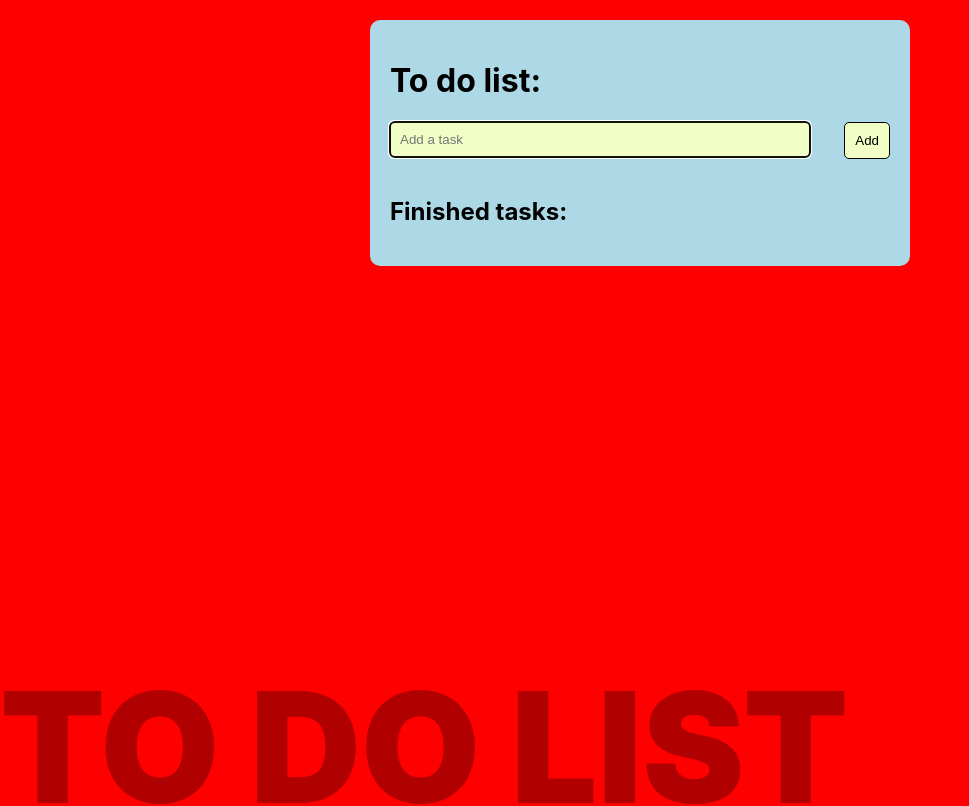
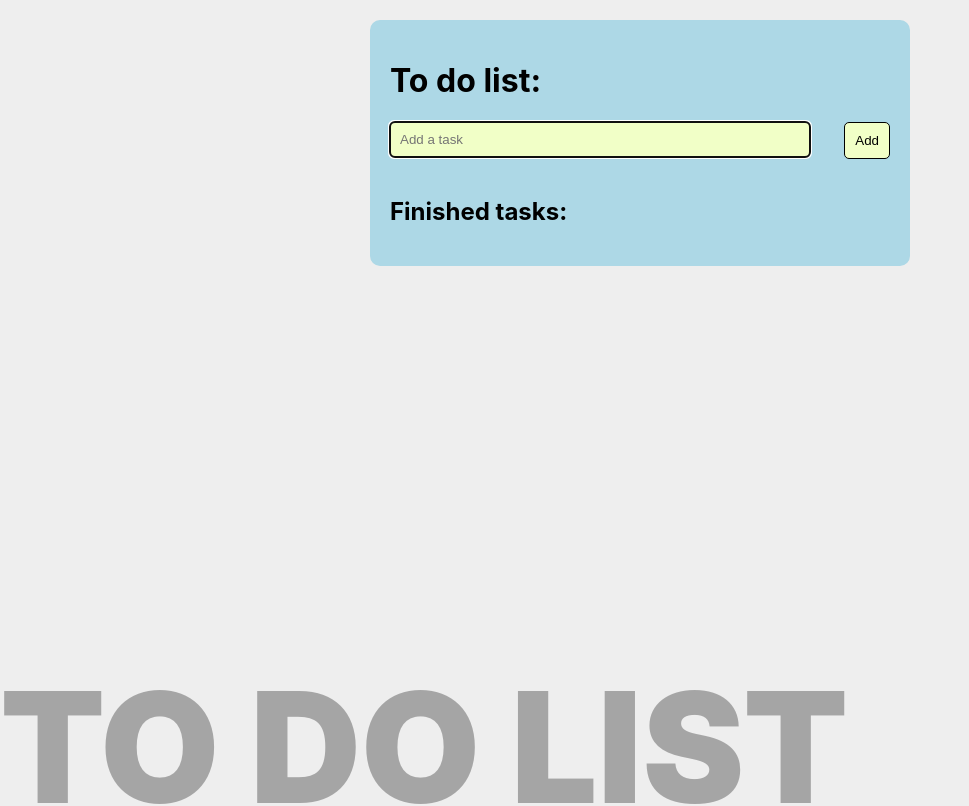
Before and after one commit to tonid1/simple-react-apps, a React (Create React App) app: page / in a window 1280 px wide. Shown: the top 806 px of the page, without its empty margins (0-969 px from the left). Built offline with nearby package versions, Linux system fonts and the light colour scheme.

Commit message:
revert changes

```diff
--- a/src/App.css
+++ b/src/App.css
@@ -3,7 +3,7 @@
 .todo-outter{
   min-height: 100vh;
   padding: 20px 0;
-  background: #ff0000;
+  background: #eeeeee;
   position: relative;
 }
 
```
